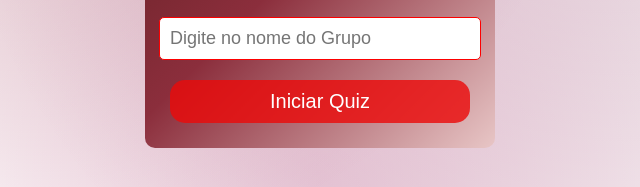
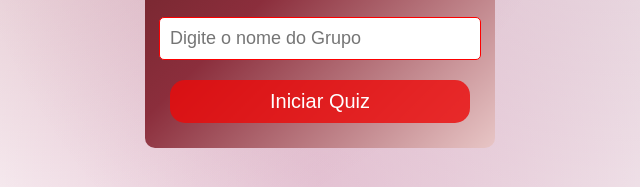
Before and after one commit to JoaoCarlosViana/siteQUIZ, a plain HTML site: page odnt.html in a window 1280 px wide. Shown: the part 457-644 px from the top of the page, 320-960 px from the left. Drawn offline with Linux system fonts and the light colour scheme.

Commit message:
Update odnt.html

```diff
--- a/odnt.html
+++ b/odnt.html
@@ -12,7 +12,7 @@
 
     <h1>BEM-VINDO AO QUIZ DE ODOTOLOGIA</h1>
     <h2>Informe o   nome do Grupo para começar</h2>
-    <input type="text" id="username" placeholder="Digite no nome do Grupo">
+    <input type="text" id="username" placeholder="Digite o nome do Grupo">
     <button id="start-quiz" onclick="iniciar()">Iniciar Quiz</button>
 
   </section>
```
